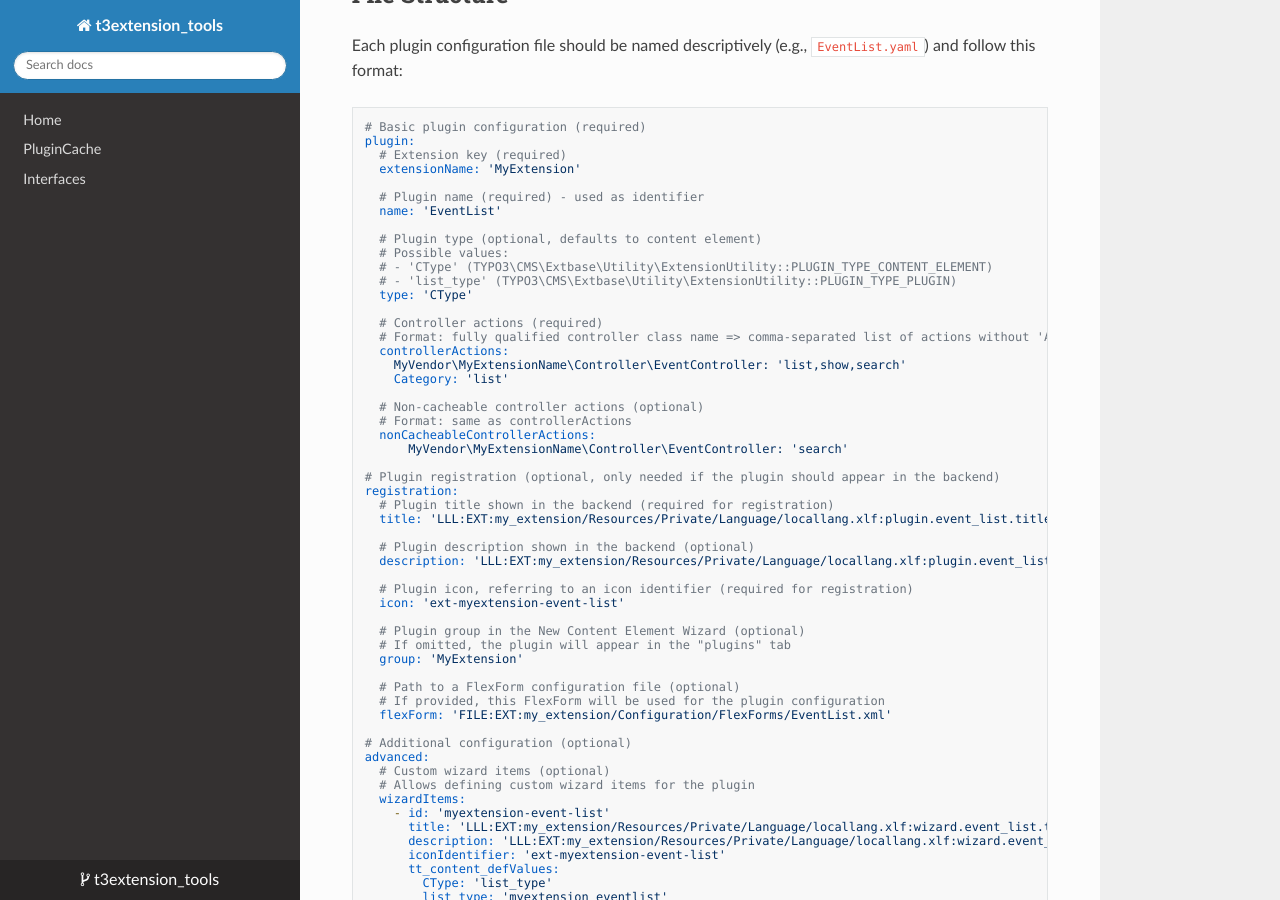
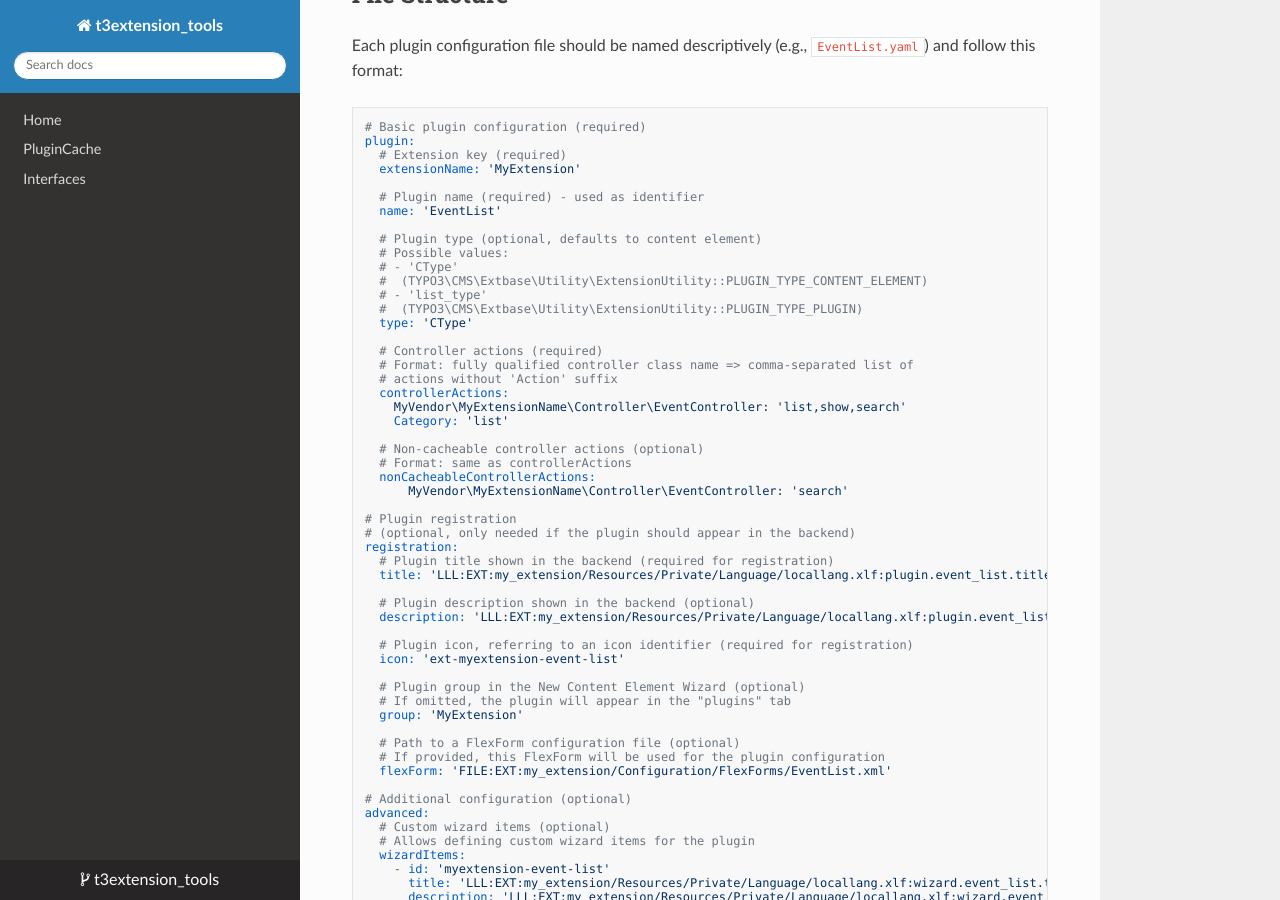
Before and after one commit to dwenzel/t3extension_tools, an MkDocs documentation site: the page built from docs/PluginConfiguration.md, in a window 1280 px wide and 900 px high, scrolled down 528 px. Built offline with MkDocs 1.6.1, drawn with Linux system fonts in a browser that asks for light colours; nearby versions of some CDN libraries; old or Windows-style settings are respelled for this version of MkDocs.

````diff
--- a/composer.json
+++ b/composer.json
@@ -14,17 +14,17 @@
 		"php": ">=8.3",
 		"symfony/finder": "^5.4 || ^6.0 || ^7.1",
 		"typo3/cms-backend": "^12.4 || ^13.4",
-		"typo3/cms-core": "^12.4 || ^13.4",
+		"typo3/cms-core": "^12.4",
 		"typo3/cms-install": "^12.4 || ^13.4"
 	},
 	"require-dev": {
 		"armin/editorconfig-cli": "^2.0",
 		"ergebnis/composer-normalize": "^2.45",
 		"mikey179/vfsstream": "^1.6",
-		"phpstan/phpstan": "^2.1",
+		"phpstan/phpstan": "1.12 || ^2.1",
 		"phpunit/phpunit": "^10.5 || ^11.2 || ^12.1",
 		"roave/security-advisories": "dev-latest",
-		"ssch/typo3-rector": "^3.5",
+		"ssch/typo3-rector": "^2.14 || ^3.5",
 		"typo3/coding-standards": "^0.8.0",
 		"typo3/testing-framework": "^7.0 || ^8.0 || ^9.2"
 	},
--- a/docs/PluginConfiguration.md
+++ b/docs/PluginConfiguration.md
@@ -1,19 +1,25 @@
 # Plugin Configuration with YAML
 
-This document describes how to configure and register TYPO3 plugins using YAML files instead of PHP classes.
+This document describes how to configure and register TYPO3 plugins using YAML
+files instead of PHP classes.
 
-> **Note:** Any parsing errors or issues with YAML configuration files will be logged using TYPO3's standard logging system.
+> **Note:** Any parsing errors or issues with YAML configuration files will be
+> logged using TYPO3's standard logging system.
 >
-> For the traditional class-based approach, see [Class-Based Plugin Configuration](ClassBasedPluginConfiguration.md).
+> For the traditional class-based approach, see
+> [Class-Based Plugin Configuration](ClassBasedPluginConfiguration.md).
 
 ## Overview
 
-Plugin configuration files should be placed in your extension's `Configuration/Plugins` directory.
-The `YamlPluginRegistrationService` will automatically discover these files and use them to configure and register your plugins.
+Plugin configuration files should be placed in your extension's
+`Configuration/Plugins` directory. The `YamlPluginRegistrationService` will
+automatically discover these files and use them to configure and register your
+plugins.
 
 ## File Structure
 
-Each plugin configuration file should be named descriptively (e.g., `EventList.yaml`) and follow this format:
+Each plugin configuration file should be named descriptively
+(e.g., `EventList.yaml`) and follow this format:
 
 ```yaml
 # Basic plugin configuration (required)
@@ -26,12 +32,15 @@ plugin:
 
   # Plugin type (optional, defaults to content element)
   # Possible values:
-  # - 'CType' (TYPO3\CMS\Extbase\Utility\ExtensionUtility::PLUGIN_TYPE_CONTENT_ELEMENT)
-  # - 'list_type' (TYPO3\CMS\Extbase\Utility\ExtensionUtility::PLUGIN_TYPE_PLUGIN)
+  # - 'CType'
+  #  (TYPO3\CMS\Extbase\Utility\ExtensionUtility::PLUGIN_TYPE_CONTENT_ELEMENT)
+  # - 'list_type'
+  #  (TYPO3\CMS\Extbase\Utility\ExtensionUtility::PLUGIN_TYPE_PLUGIN)
   type: 'CType'
 
   # Controller actions (required)
-  # Format: fully qualified controller class name => comma-separated list of actions without 'Action' suffix
+  # Format: fully qualified controller class name => comma-separated list of
+  # actions without 'Action' suffix
   controllerActions:
     MyVendor\MyExtensionName\Controller\EventController: 'list,show,search'
     Category: 'list'
@@ -41,7 +50,8 @@ plugin:
   nonCacheableControllerActions:
       MyVendor\MyExtensionName\Controller\EventController: 'search'
 
-# Plugin registration (optional, only needed if the plugin should appear in the backend)
+# Plugin registration
+# (optional, only needed if the plugin should appear in the backend)
 registration:
   # Plugin title shown in the backend (required for registration)
   title: 'LLL:EXT:my_extension/Resources/Private/Language/locallang.xlf:plugin.event_list.title'
````
Also changed, not shown: 9 other files.
